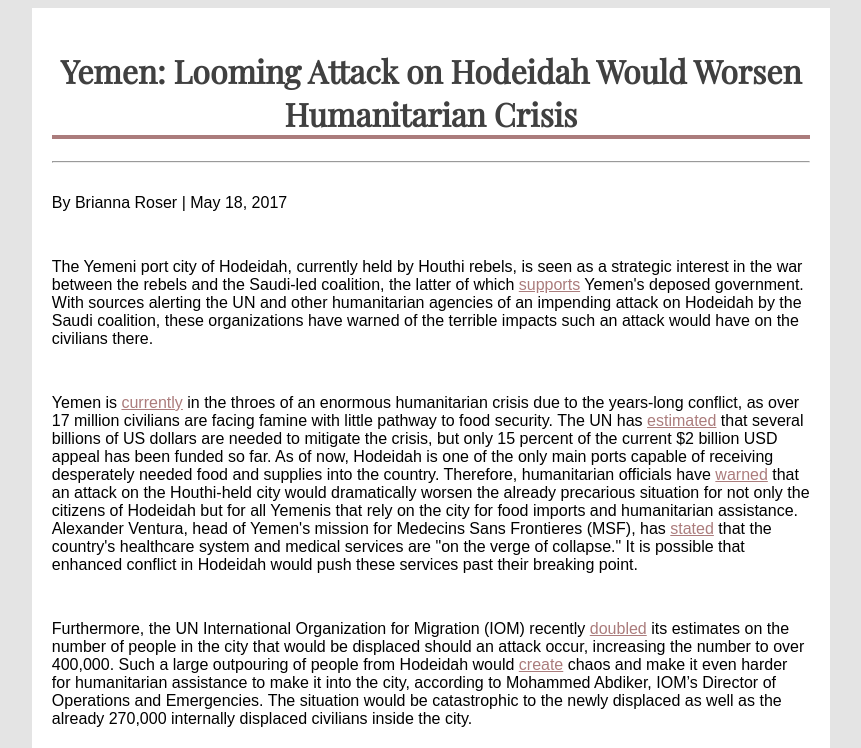
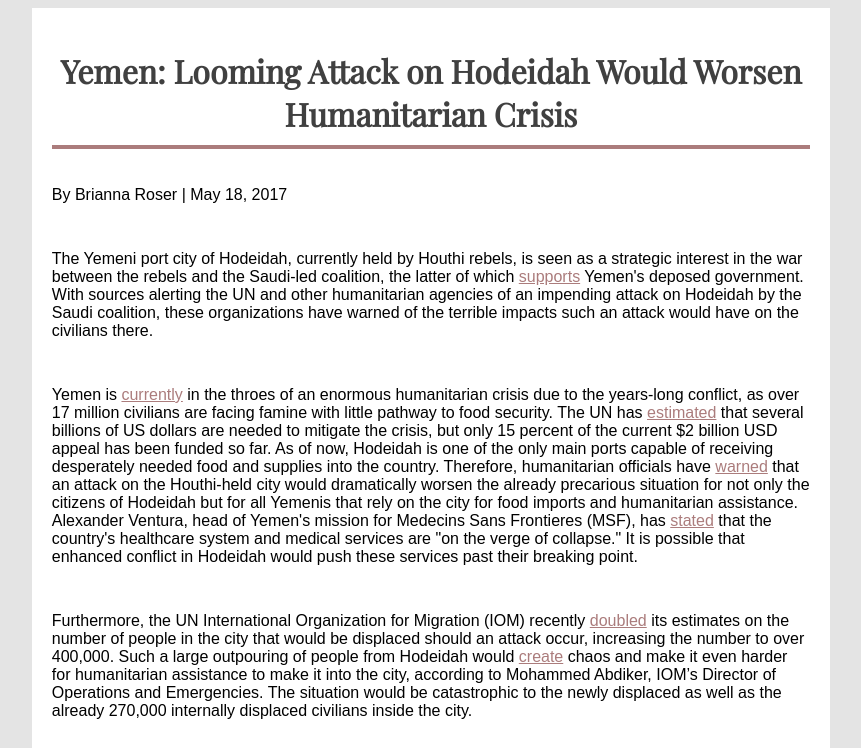
Before and after one commit to broser13/Blog-Post, a plain HTML site: page index.html in a window 1280 px wide. Shown: the top 748 px of the page, without its empty margins (209-1070 px from the left). Drawn offline with nearby package versions, Linux system fonts and the light colour scheme.

Commit message:
Update index.html

```diff
--- a/index.html
+++ b/index.html
@@ -27,6 +27,7 @@
         text-align: center;
         font-family: 'Playfair Display', serif;
         border-bottom: 4px solid #AB7C7C;
+        padding-bottom: 10px;
       }
 
       p {
@@ -47,7 +48,6 @@
         Yemen: Looming Attack on Hodeidah Would Worsen Humanitarian Crisis
       </h1>
 
-      <hr>
 
       <p>
         By Brianna Roser | May 18, 2017
```
